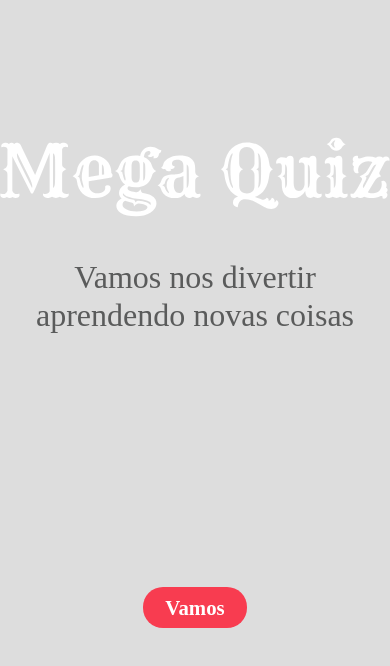
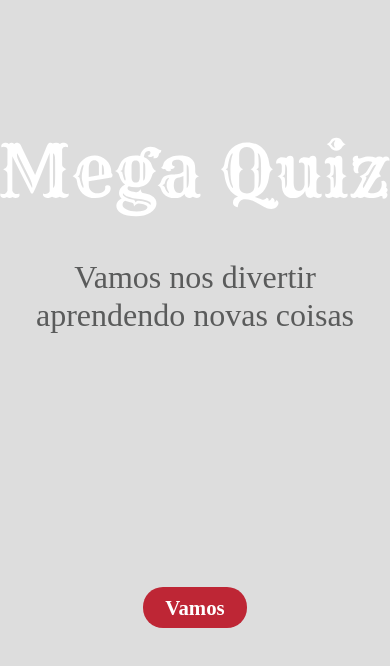
Before and after one commit to Denilson87/TypescriptQ, a React (Create React App) app: page / in a window 390 px wide. Shown: the top 666 px of the page. Built offline with nearby package versions, Linux system fonts and the light colour scheme; the HTML template or start-up script is replaced by a standard one; a web font is replaced by a local one.

Commit message:
changing color

```diff
--- a/src/components/Button/style.css
+++ b/src/components/Button/style.css
@@ -15,7 +15,7 @@
     .button{
         padding: 5px 0px;
         border-radius: 20px;
-        background: #F83C50;
+        background: #be2635;
         border:none;
         font-size: 1.3rem;
         font-weight: bold;
```
